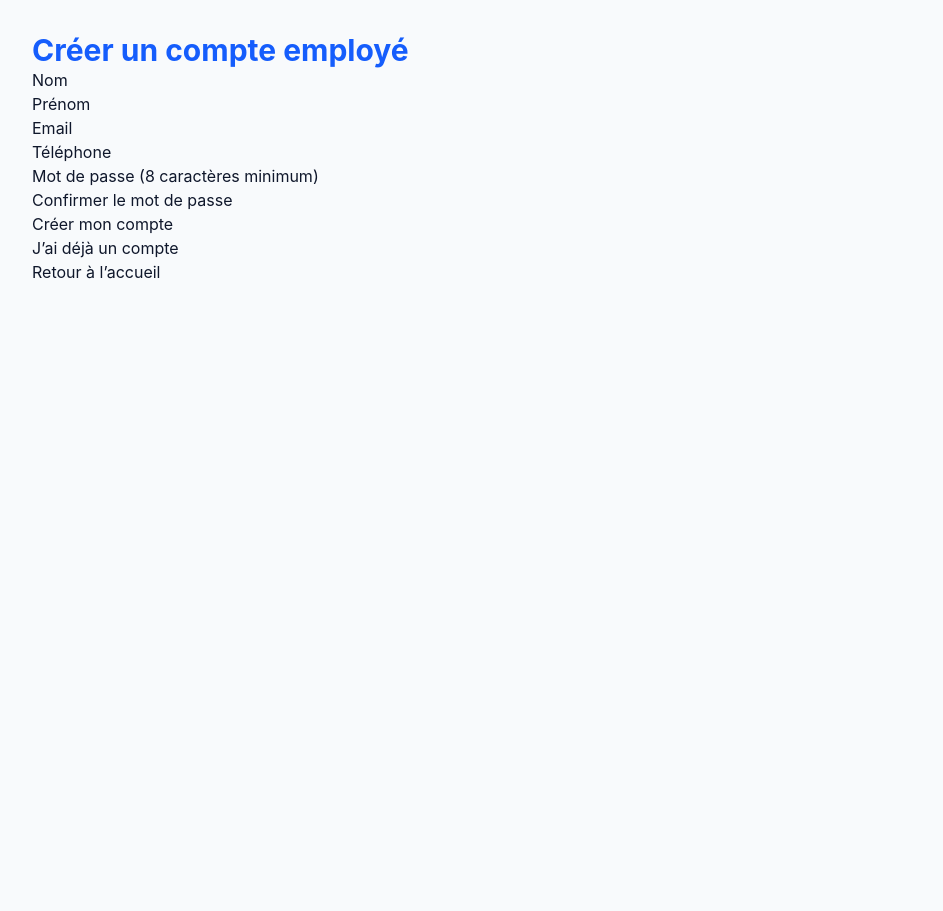
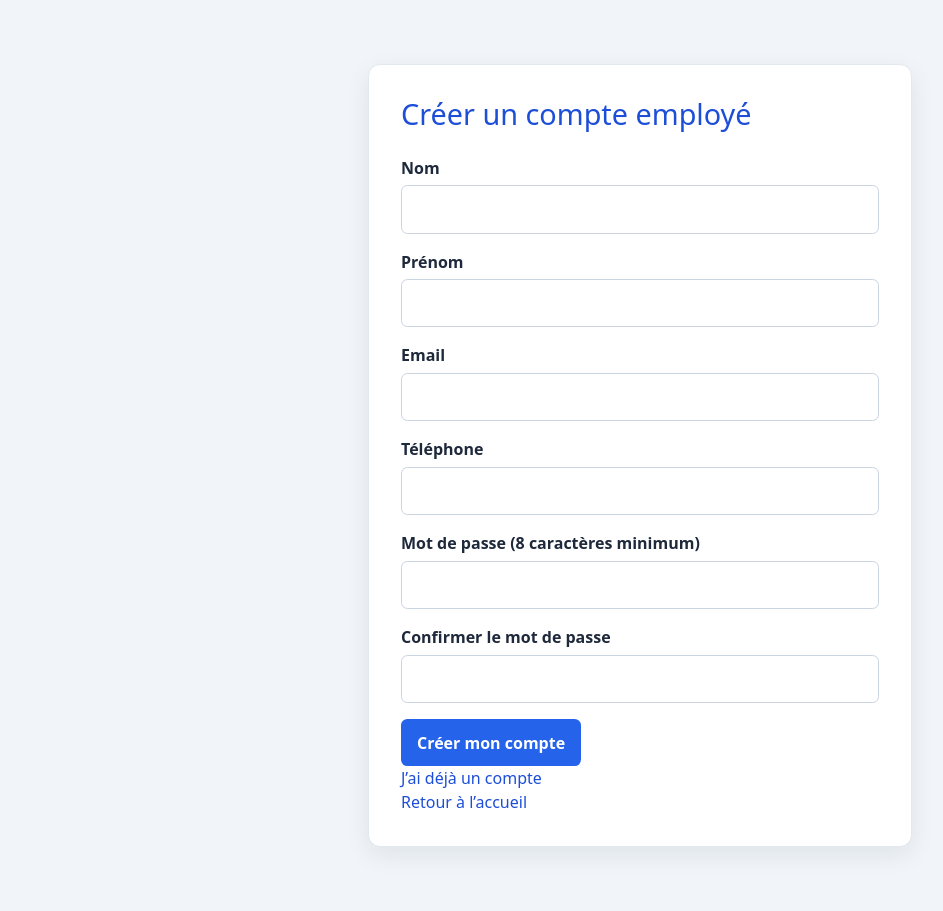
Before and after one commit to JamaisLa/WorkSpace, a Spring Boot app: page /inscription in a window 1280 px wide. Shown: the whole page, without its empty margins (0-943 px from the left). Before the commit the page ends 279 px from the top, so only its background shows below. Run offline with Spring Boot 4, Linux system fonts and the light colour scheme; some of the project's set-up classes (security, data sources, template engines, error pages and the like) are left out, and stand-ins take their place.

Commit message:
style: add simple account page styling

```diff
--- a/package.json
+++ b/package.json
@@ -8,7 +8,7 @@
   },
   "scripts": {
     "test": "echo \"Error: no test specified\" && exit 1",
-    "build:css": "tailwindcss -i ./src/main/tailwind/input.css -o ./src/main/resources/static/css/style.css --minify",
+    "build:css": "tailwindcss -i ./src/main/tailwind/input.css -o ./src/main/resources/static/css/style.css",
     "watch:css": "tailwindcss -i ./src/main/tailwind/input.css -o ./src/main/resources/static/css/style.css --watch"
   },
   "repository": {
--- a/src/main/resources/static/css/style.css
+++ b/src/main/resources/static/css/style.css
@@ -1,5 +1,4 @@
 /*! tailwindcss v4.3.5 | MIT License | https://tailwindcss.com */
-@layer properties;
 @layer theme, base, components, utilities;
 @layer theme {
   :root, :host {
@@ -8,15 +7,6 @@
       "Segoe UI Symbol", "Noto Color Emoji";
     --font-mono: ui-monospace, SFMono-Regular, Menlo, Monaco, Consolas, "Liberation Mono",
       "Courier New", monospace;
-    --color-amber-800: oklch(47.3% 0.137 46.201);
-    --color-amber-950: oklch(27.9% 0.077 45.635);
-    --color-blue-600: oklch(54.6% 0.245 262.881);
-    --color-slate-50: oklch(98.4% 0.003 247.858);
-    --color-slate-900: oklch(20.8% 0.042 265.755);
-    --spacing: 0.25rem;
-    --text-3xl: 1.875rem;
-    --text-3xl--line-height: calc(2.25 / 1.875);
-    --font-weight-bold: 700;
     --default-font-family: var(--font-sans);
     --default-mono-font-family: var(--font-mono);
   }
@@ -173,41 +163,102 @@
   .static {
     position: static;
   }
-  .min-h-screen {
+}
+:root {
+  color: #1e293b;
+  background: #f1f5f9;
+  font-family: system-ui, sans-serif;
+  font-synthesis: none;
+  text-rendering: optimizeLegibility;
+}
+* {
+  box-sizing: border-box;
+}
+body {
+  min-width: 320px;
   min-height: 100vh;
+  margin: 0;
+  padding: 2rem 1rem;
 }
-  .bg-amber-950 {
-    background-color: var(--color-amber-950);
+main {
+  width: min(100%, 34rem);
+  margin: 2rem auto;
+  padding: 2rem;
+  border: 1px solid #e2e8f0;
+  border-radius: 0.75rem;
+  background: #fff;
+  box-shadow: 0 8px 24px rgb(15 23 42 / 8%);
 }
-  .bg-slate-50 {
-    background-color: var(--color-slate-50);
+h1 {
+  margin: 0 0 1.25rem;
+  color: #1d4ed8;
+  font-size: 1.8rem;
+  line-height: 1.2;
 }
-  .p-8 {
-    padding: calc(var(--spacing) * 8);
+p {
+  line-height: 1.5;
 }
-  .text-3xl {
-    font-size: var(--text-3xl);
-    line-height: var(--tw-leading, var(--text-3xl--line-height));
+form {
+  display: grid;
+  gap: 1rem;
+  margin-top: 1.5rem;
 }
-  .font-bold {
-    --tw-font-weight: var(--font-weight-bold);
-    font-weight: var(--font-weight-bold);
+form div {
+  display: grid;
+  gap: 0.35rem;
 }
-  .text-blue-600 {
-    color: var(--color-blue-600);
+label {
+  font-weight: 600;
 }
-  .text-slate-900 {
-    color: var(--color-slate-900);
+input {
+  width: 100%;
+  padding: 0.7rem 0.75rem;
+  border: 1px solid #cbd5e1;
+  border-radius: 0.4rem;
+  background: #fff;
+  color: inherit;
+  font: inherit;
+}
+input:focus-visible {
+  outline: 3px solid #bfdbfe;
+  border-color: #2563eb;
+}
+button, .button-link {
+  display: inline-block;
+  width: fit-content;
+  padding: 0.7rem 1rem;
+  border: 0;
+  border-radius: 0.4rem;
+  background: #2563eb;
+  color: #fff;
+  font: inherit;
+  font-weight: 600;
+  text-decoration: none;
+  cursor: pointer;
+}
+button:hover, .button-link:hover {
+  background: #1d4ed8;
+}
+a {
+  color: #1d4ed8;
+}
+nav {
+  display: flex;
+  flex-wrap: wrap;
+  gap: 0.75rem;
+  margin-top: 1.5rem;
+}
+.field-error, .error-message {
+  margin: 0;
+  color: #b91c1c;
+  font-size: 0.9rem;
+}
+.success-message {
+  color: #166534;
+}
+@media (max-width: 480px) {
+  main {
+    margin: 0 auto;
+    padding: 1.25rem;
   }
 }
-@property --tw-font-weight {
-  syntax: "*";
-  inherits: false;
-}
-@layer properties {
-  @supports ((-webkit-hyphens: none) and (not (margin-trim: block))) or ((-moz-orient: inline) and (not (color:rgb(from red r g b)))) {
-    *, ::before, ::after, ::backdrop {
-      --tw-font-weight: initial;
-    }
-  }
-}
--- a/src/main/resources/templates/inscription.html
+++ b/src/main/resources/templates/inscription.html
@@ -6,40 +6,40 @@
     <link rel="stylesheet" th:href="@{/css/style.css}">
     <title>Créer un compte — WorkSpace Lite</title>
 </head>
-<body class="min-h-screen bg-slate-50 p-8 text-slate-900">
-<main class="mx-auto max-w-xl">
-    <h1 class="text-3xl font-bold text-blue-600">Créer un compte employé</h1>
+<body>
+<main>
+    <h1>Créer un compte employé</h1>
     <form th:action="@{/inscription}" th:object="${inscription}" method="post">
-        <p th:if="${#fields.hasGlobalErrors()}" th:each="error : ${#fields.globalErrors()}" th:text="${error}"></p>
+        <p class="error-message" th:if="${#fields.hasGlobalErrors()}" th:each="error : ${#fields.globalErrors()}" th:text="${error}"></p>
         <div>
             <label for="nom">Nom</label>
             <input id="nom" th:field="*{nom}" autocomplete="family-name" required>
-            <p th:errors="*{nom}"></p>
+            <p class="field-error" th:errors="*{nom}"></p>
         </div>
         <div>
             <label for="prenom">Prénom</label>
             <input id="prenom" th:field="*{prenom}" autocomplete="given-name" required>
-            <p th:errors="*{prenom}"></p>
+            <p class="field-error" th:errors="*{prenom}"></p>
         </div>
         <div>
             <label for="email">Email</label>
             <input id="email" type="email" th:field="*{email}" autocomplete="email" required>
-            <p th:errors="*{email}"></p>
+            <p class="field-error" th:errors="*{email}"></p>
         </div>
         <div>
             <label for="telephone">Téléphone</label>
             <input id="telephone" type="tel" th:field="*{telephone}" autocomplete="tel">
-            <p th:errors="*{telephone}"></p>
+            <p class="field-error" th:errors="*{telephone}"></p>
         </div>
         <div>
             <label for="motDePasse">Mot de passe (8 caractères minimum)</label>
             <input id="motDePasse" type="password" th:field="*{motDePasse}" autocomplete="new-password" minlength="8" required>
-            <p th:errors="*{motDePasse}"></p>
+            <p class="field-error" th:errors="*{motDePasse}"></p>
         </div>
         <div>
             <label for="confirmation">Confirmer le mot de passe</label>
             <input id="confirmation" type="password" th:field="*{confirmation}" autocomplete="new-password" required>
-            <p th:errors="*{confirmation}"></p>
+            <p class="field-error" th:errors="*{confirmation}"></p>
         </div>
         <button type="submit">Créer mon compte</button>
     </form>
```
Also changed, not shown: src/main/resources/templates/connexion.html (+5 -5 lines), src/main/resources/templates/home.html (+6 -4 lines), src/main/tailwind/input.css (+119 -0 lines). Lines whose indentation alone changed are shown as unchanged.
